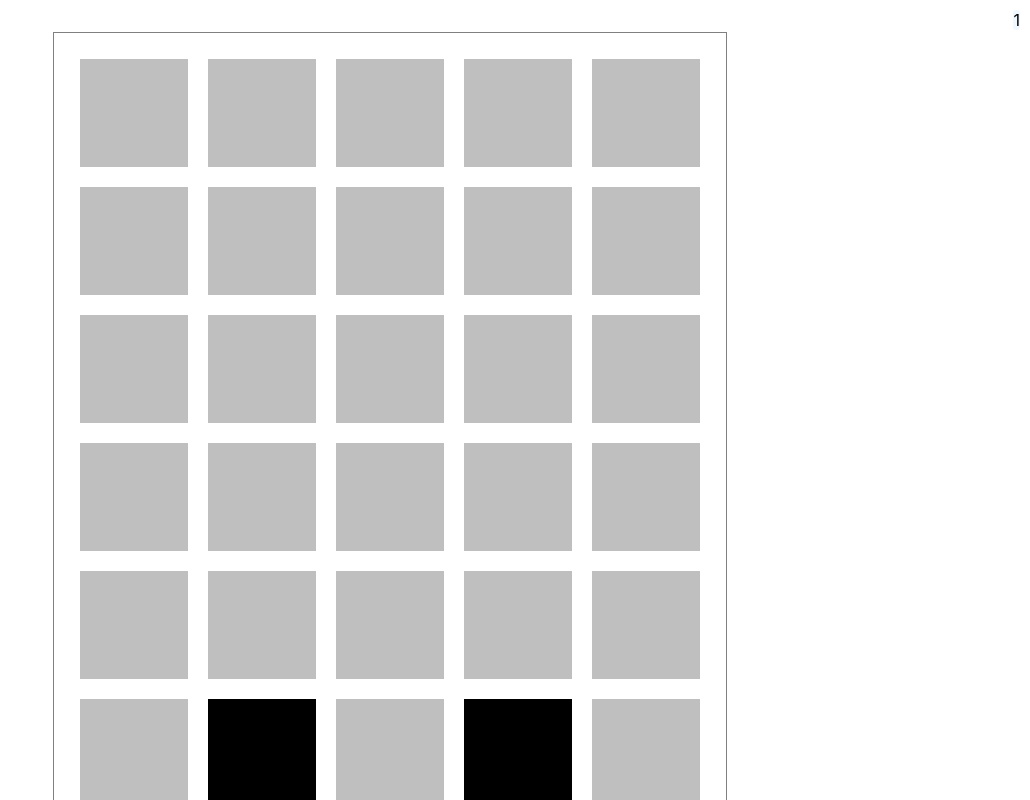
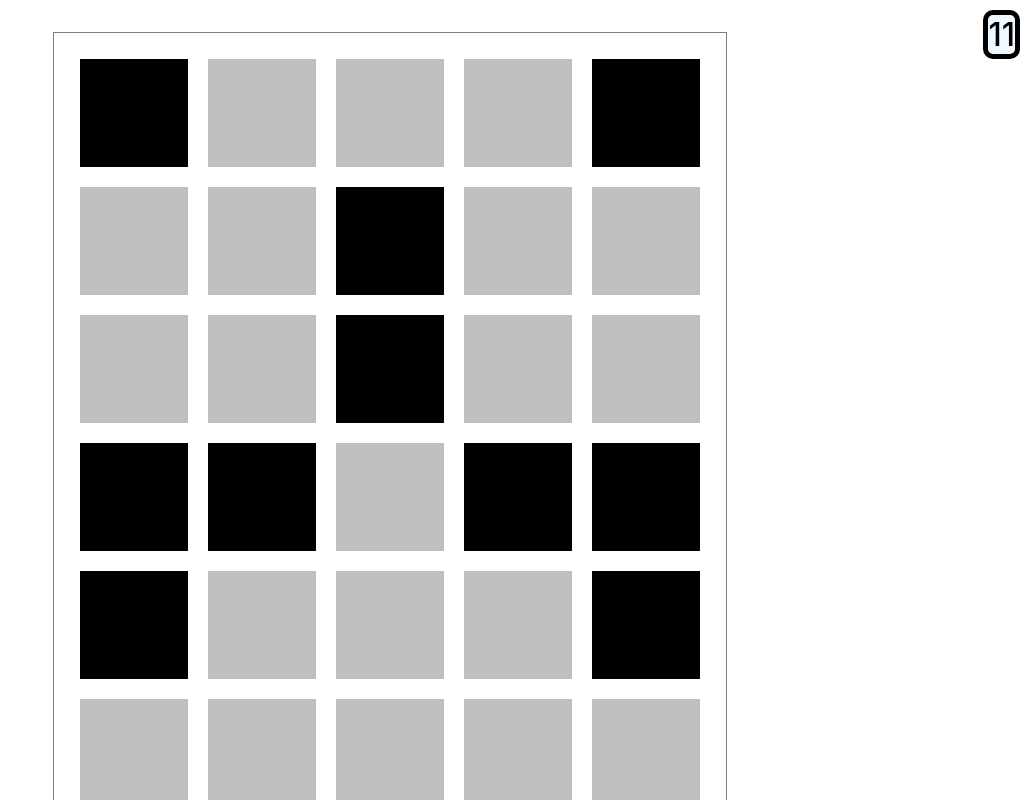
Before and after one commit to fac18/smashicon, a React (Create React App) app: page / in a window 1280 px wide. Shown: the top 800 px of the page, without its empty margins (250-1280 px from the left). Built offline with nearby package versions, Linux system fonts and the light colour scheme.

Commit message:
fix score logic and represent larger to the user

```diff
--- a/src/components/Game/Game.js
+++ b/src/components/Game/Game.js
@@ -9,7 +9,7 @@ import buildIdenticon from '../../utils/buildIdenticon'
 
 // hard code data that would be passed in
 const profileUrl = 'https://avatars2.githubusercontent.com/u/50529930?s=400&v=4'
-const interval = 500; // time between steps in ms
+const interval = 250; // time between steps in ms
 const followers = ['svnmmrs','samhstn', 'nikkesan', 'hajimon54', 'albadylic', 'redahaq' , 'pat-cki' , 'bethanyios' , 'tonylomax' , 'crianonim']
 
 const Game = props => {
@@ -53,8 +53,8 @@ const Game = props => {
             setField(field => {
                 return field.map((lane,i) => {
                     const block = lane.shift()
-                    if (block && playerPosition === i ) {
-                        setScore(score+1)// run code for player to gain a point
+                    if (block && playerPosition === i) {
+                        setScore(score => score + 1)// run code for player to gain a point
                     }
                     lane.push(nextIdenticon[i].shift())
                     return lane
@@ -80,8 +80,8 @@ const Game = props => {
             setField(field => {
                 return field.map((lane,i) => {
                     const block = lane.shift()
-                    if (block) {
-                        // run code for player killed ('GAME OVER!')
+                    if (block && playerPosition === i) {
+                        setScore(score => score + 1)// run code for player to gain a point
                     }
                     lane.push(nextIdenticon[i].shift())
                     return lane
--- a/src/components/Scoreboard/Scoreboard.css
+++ b/src/components/Scoreboard/Scoreboard.css
@@ -1,4 +1,5 @@
 .score-container {
+  border: 5px solid black;
     margin: 10px;
     border-radius: 10px;
     position: absolute;
@@ -9,3 +10,8 @@
     align-items: center;
     background-color: aliceblue;
 }
+
+.score {
+  font-size: 2rem;
+  font-weight: 500;
+}
--- a/src/components/Scoreboard/Scoreboard.js
+++ b/src/components/Scoreboard/Scoreboard.js
@@ -5,7 +5,7 @@ import './Scoreboard.css';
 const Scoreboard = ({score}) => {
   return (
     <div className="score-container">
-    <span className="score">{score}</span>
+      <span className="score">{score}</span>
     </div>
   )
 }
```
